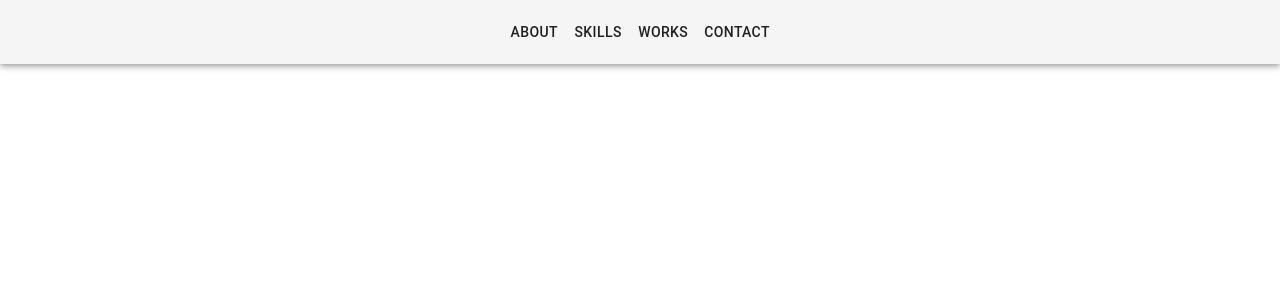
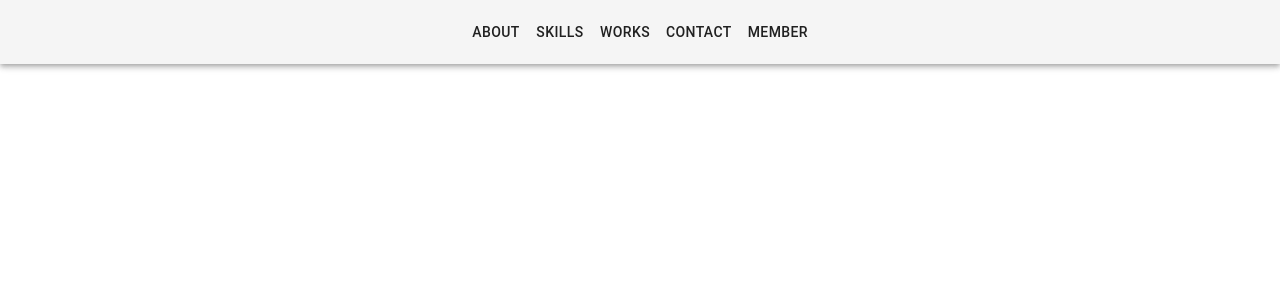
Before and after one commit to F0gr1/ts_pro, a React (Create React App) app: page / in a window 1280 px wide. Shown: the top 300 px of the page. Built offline with nearby package versions, Linux system fonts and the light colour scheme.

Commit message:
memberの追加

```diff
--- a/src/components/Navbar.tsx
+++ b/src/components/Navbar.tsx
@@ -24,6 +24,9 @@ const Navbar: React.FC = () => {
           <Button color='inherit'>
             CONTACT
           </Button>
+          <Button color='inherit'>
+            Member
+          </Button>
         </Toolbar>
       </AppBar>
     </>
```
